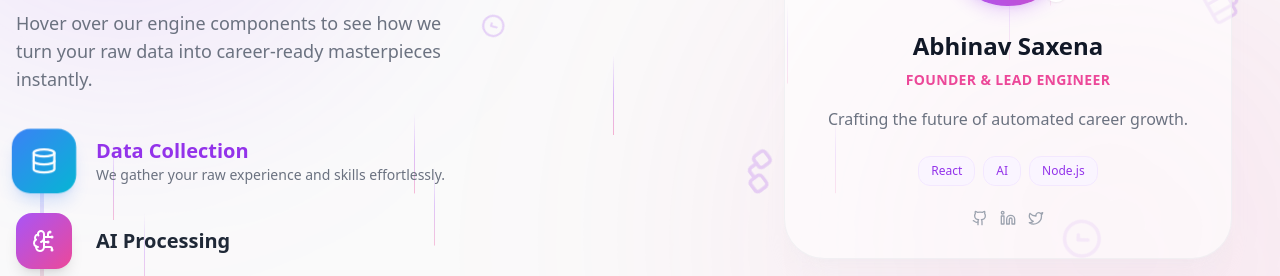
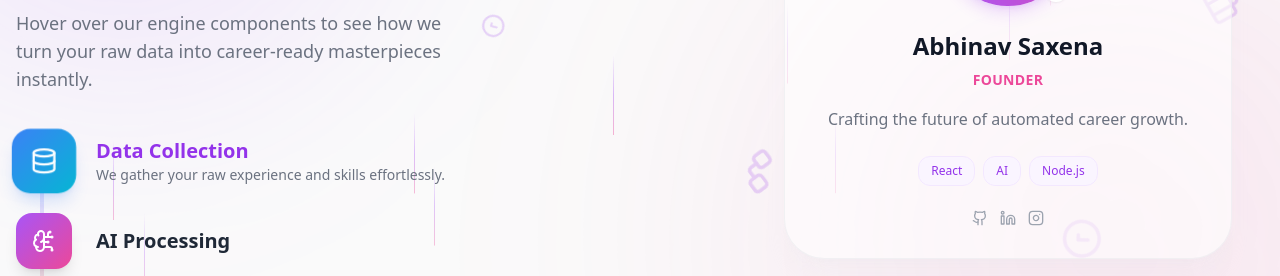
Before and after one commit to abhinavsaxena2308/AI-Resume-Builder, a React (Vite) app: page /about-us in a window 1280 px wide. Shown: the part 341-617 px from the top of the page. Built offline with nearby package versions, Linux system fonts and the light colour scheme; no server answers.

Commit message:
instagram - addn in about us page

```diff
--- a/src/pages/AboutUs.jsx
+++ b/src/pages/AboutUs.jsx
@@ -8,6 +8,7 @@ import {
     Code2,
     Rocket,
     Github,
+    Instagram,
     Linkedin,
     Twitter,
     Database,
@@ -56,7 +57,7 @@ const AboutUs = () => {
     const teamMembers = [
         {
             name: "Abhinav Saxena",
-            role: "Founder & Lead Engineer",
+            role: "Founder",
             image: "https://avatars.githubusercontent.com/u/124580551?v=4",
             skills: ["React", "AI", "Node.js"],
             bio: "Crafting the future of automated career growth.",
@@ -252,14 +253,14 @@ const AboutUs = () => {
                                             </div>
 
                                             <div className="flex items-center justify-center gap-3">
-                                                <motion.a whileHover={{ scale: 1.2, color: "#a855f7" }} href="#" className="text-gray-400 transition-colors pointer-events-auto">
+                                                <motion.a whileHover={{ scale: 1.2, color: "#a855f7" }} target="_blank" href="https://github.com/abhinavsaxena2308" className="text-gray-400 transition-colors pointer-events-auto">
                                                     <Github className="w-4 h-4" />
                                                 </motion.a>
-                                                <motion.a whileHover={{ scale: 1.2, color: "#ec4899" }} href="#" className="text-gray-400 transition-colors pointer-events-auto">
+                                                <motion.a whileHover={{ scale: 1.2, color: "#ec4899" }} target="_blank" href="https://www.linkedin.com/in/abhinav-saxena-6379a3290/" className="text-gray-400 transition-colors pointer-events-auto">
                                                     <Linkedin className="w-4 h-4" />
                                                 </motion.a>
-                                                <motion.a whileHover={{ scale: 1.2, color: "#3b82f6" }} href="#" className="text-gray-400 transition-colors pointer-events-auto">
-                                                    <Twitter className="w-4 h-4" />
+                                                <motion.a whileHover={{ scale: 1.2, color: "#3b82f6" }} target="_blank" href="https://instagram.com/abhiiiii_2308" className="text-gray-400 transition-colors pointer-events-auto">
+                                                    <Instagram className="w-4 h-4" />
                                                 </motion.a>
                                             </div>
                                         </div>
```
